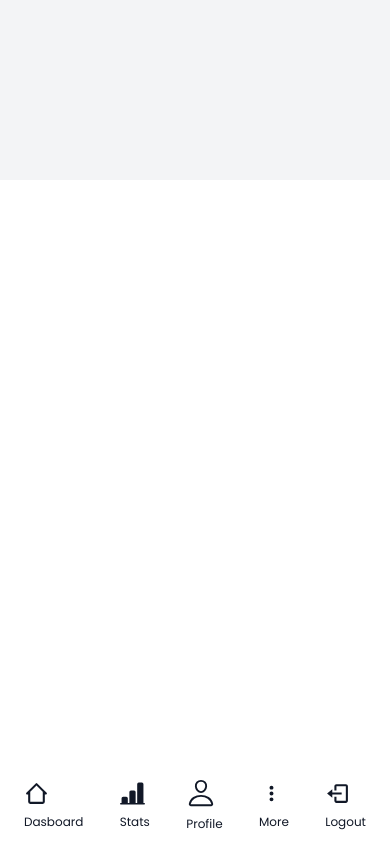
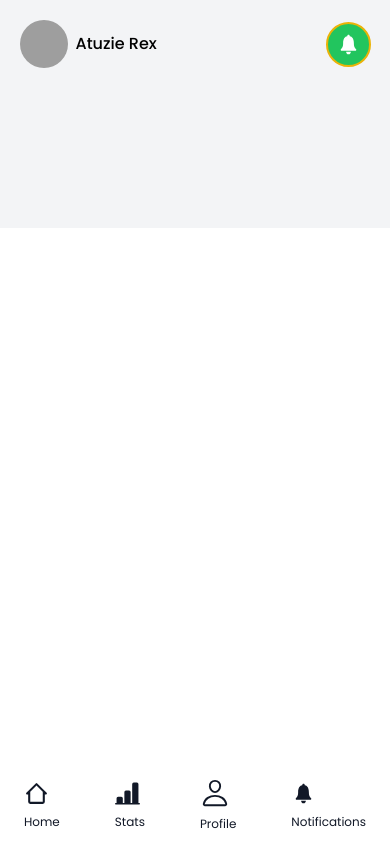
Before and after one commit to mr-atuzie/honey_comb, a React (Create React App) app: page /user in a window 390 px wide. Built offline with nearby package versions, Linux system fonts and the light colour scheme; grey boxes are pictures that could not be loaded.

Commit message:
sagdhcj,k

```diff
--- a/src/App.js
+++ b/src/App.js
@@ -9,6 +9,8 @@
 import AdminDashboard from "./pages/AdminDashboard";
 import UserLayout from "./components/UserLayout";
 import UserDashboard from "./pages/UserDashboard";
+import Notifications from "./pages/Notifications";
+import Profile from "./pages/Profile";
 
 function App() {
   return (
@@ -25,6 +27,8 @@
         </Route>
         <Route path="/user" element={<UserLayout />}>
           <Route path="dashboard" element={<UserDashboard />} />
+          <Route path="notifications" element={<Notifications />} />
+          <Route path="profile" element={<Profile />} />
         </Route>
       </Routes>
     </BrowserRouter>
--- a/src/components/Header.jsx
+++ b/src/components/Header.jsx
@@ -1,49 +1,56 @@
 import React from "react";
 import { IoIosNotifications } from "react-icons/io";
-import { Link } from "react-router-dom";
 
 const Header = () => {
-  const user =
-    "https://images.squarespace-cdn.com/content/v1/51ef4493e4b0561c90fa76d6/1667315305235-RCUO3EX7WIENHM8CG9U1/20210601_SLP2805-edit.jpg?format=1000w";
   return (
-    <div className="bg-white w-full z-40   fixed top-0 p-3 lg:pl-80  lg:py-4 lg:pr-4">
-      <div className=" flex items-center justify-between">
-        <div className=" flex items-center ">
-          {user === "" ? (
-            <img
-              className=" w-14 h-14 rounded-full object-cover shadow-md"
-              src="https://t4.ftcdn.net/jpg/04/08/24/43/360_F_408244382_Ex6k7k8XYzTbiXLNJgIL8gssebpLLBZQ.jpg"
-              alt=""
-            />
-          ) : (
-            <img
-              className=" w-14 h-14 rounded-full object-cover shadow-md"
-              src={user}
-              alt=""
-            />
-          )}
+    <div className=" flex justify-between items-center">
+      <form className=" hidden lg:block lg:w-[38%]">
+        <label
+          for="default-search"
+          className="mb-2 text-sm font-medium text-gray-900 sr-only dark:text-white"
+        >
+          Search
+        </label>
+        <div className="relative">
+          <div className="absolute inset-y-0 left-0 flex items-center pl-3 pointer-events-none">
+            <svg
+              className="w-4 h-4 text-gray-500 dark:text-gray-400"
+              aria-hidden="true"
+              xmlns="http://www.w3.org/2000/svg"
+              fill="none"
+              viewBox="0 0 20 20"
+            >
+              <path
+                stroke="currentColor"
+                stroke-linecap="round"
+                stroke-linejoin="round"
+                stroke-width="2"
+                d="m19 19-4-4m0-7A7 7 0 1 1 1 8a7 7 0 0 1 14 0Z"
+              />
+            </svg>
+          </div>
+          <input
+            type="search"
+            id="default-search"
+            className="block w-full p-4 pl-10 text-sm text-gray-900 border border-gray-300 rounded-lg bg-gray-50 "
+            placeholder="Search..."
+            required
+          />
+        </div>
+      </form>
 
-          <h3 className=" ml-3 font-semibold lg:text-xl capitalize">
-            Hi Amarachi
-          </h3>
-        </div>
+      <div className=" flex items-center gap-2">
+        <img
+          className=" w-12 h-12 rounded-full object-cover"
+          src="https://images.squarespace-cdn.com/content/v1/55cba28de4b05c606034e167/1642440989307-TLPN44V33FNLQCWNJ4O5/Gabriel+Tanhara_Actors-Headshots-London.jpg"
+          alt=""
+        />
 
-        <div className=" flex items-center gap-4 lg:gap-7">
-          <Link to={"/notification"}>
-            <div className=" flex items-center relative">
-              <div className=" border-2 border-yellow-500 bg-green-500 text-white p-2 h-fit rounded-full">
-                <IoIosNotifications size={25} className=" " />
-              </div>
+        <h2 className=" capitalize  font-medium">Atuzie Rex</h2>
+      </div>
 
-              <div className=" absolute w-2 h-2 bg-red-600 top-2 rounded-full right-3"></div>
-              <p className=" font-medium hidden lg:block ml-1">Notifications</p>
-            </div>
-          </Link>
-
-          {/* <button className=" hidden lg:block rounded-lg bg-blue-600 text-white py-2.5 px-6">
-            Logout
-          </button> */}
-        </div>
+      <div className=" border-2 border-yellow-500 bg-green-500 text-white p-2 h-fit rounded-full">
+        <IoIosNotifications size={25} className=" " />
       </div>
     </div>
   );
--- a/src/components/MobileNav.jsx
+++ b/src/components/MobileNav.jsx
@@ -1,8 +1,9 @@
 import React from "react";
-import { BiHomeAlt2, BiLogOut } from "react-icons/bi";
+import { BiHomeAlt2 } from "react-icons/bi";
 import { BsBarChartLineFill } from "react-icons/bs";
 import { IoPersonOutline } from "react-icons/io5";
-import { IoMdMore } from "react-icons/io";
+// import { IoMdMore } from "react-icons/io";
+import { IoIosNotifications } from "react-icons/io";
 // import { MdOutlineExplore } from "react-icons/md";
 // import { AiTwotoneHeart } from "react-icons/ai";
 import { NavLink } from "react-router-dom";
@@ -16,18 +17,18 @@
           <NavLink
             to={"/user/dashboard"}
             className={({ isActive }) =>
-              isActive ? "text-blue-500" : "text-gray-900"
+              isActive ? "text-green-600" : "text-gray-900"
             }
           >
             <BiHomeAlt2 size={25} />
-            <p className=" text-xs mt-2">Dasboard</p>
+            <p className=" text-xs mt-2">Home</p>
           </NavLink>
         </div>
         <div className=" flex flex-col items-center justify-center">
           <NavLink
             to={"/"}
             className={({ isActive }) =>
-              isActive ? "text-blue-500" : "text-gray-900"
+              isActive ? "text-green-600" : "text-gray-900"
             }
           >
             <BsBarChartLineFill size={25} />
@@ -37,9 +38,9 @@
 
         <div className=" flex flex-col items-center justify-center ">
           <NavLink
-            to={"/"}
+            to={"/user/profile"}
             className={({ isActive }) =>
-              isActive ? "text-blue-500" : "text-gray-900"
+              isActive ? "text-green-600" : "text-gray-900"
             }
           >
             <IoPersonOutline size={30} />
@@ -48,17 +49,17 @@
         </div>
         <div className=" flex flex-col items-center justify-center">
           <NavLink
-            to={"/"}
+            to={"/user/notifications"}
             className={({ isActive }) =>
-              isActive ? "text-blue-500" : "text-gray-900"
+              isActive ? "text-green-600" : "text-gray-900"
             }
           >
-            <IoMdMore size={25} />
-            <p className=" text-xs mt-2">More</p>
+            <IoIosNotifications size={25} />
+            <p className=" text-xs mt-2">Notifications</p>
           </NavLink>
         </div>
 
-        <div className=" flex flex-col items-center justify-center">
+        {/* <div className=" flex flex-col items-center justify-center">
           <NavLink
             to={"/"}
             className={({ isActive }) =>
@@ -68,7 +69,7 @@
             <BiLogOut size={25} />
             <p className=" text-xs mt-2">Logout</p>
           </NavLink>
-        </div>
+        </div> */}
       </div>
     </div>
   );
--- a/src/components/UserLayout.jsx
+++ b/src/components/UserLayout.jsx
@@ -1,6 +1,7 @@
 import React from "react";
 import { Outlet } from "react-router-dom";
 import MobileNav from "./MobileNav";
+import Header from "./Header";
 
 const UserLayout = () => {
   return (
@@ -10,6 +11,7 @@
       </div>
       <div className=" lg:w-[80%] bg-gray-100  py-5   pb-40">
         <div className=" w-[90%] lg:w-[95%] mx-auto">
+          <Header />
           <Outlet />
         </div>
       </div>
--- /dev/null
+++ b/src/pages/Notifications.jsx
@@ -0,0 +1,13 @@
+import React from "react";
+
+const Notifications = () => {
+  return (
+    <div>
+      <h1 className=" font-medium text-2xl lg:text-4xl  my-9 lg:my-11">
+        Notifications
+      </h1>
+    </div>
+  );
+};
+
+export default Notifications;
--- /dev/null
+++ b/src/pages/Profile.jsx
@@ -0,0 +1,13 @@
+import React from "react";
+
+const Profile = () => {
+  return (
+    <div>
+      <h1 className=" font-medium text-2xl lg:text-4xl  my-9 lg:my-11">
+        Notifications
+      </h1>
+    </div>
+  );
+};
+
+export default Profile;
--- a/src/pages/UserDashboard.jsx
+++ b/src/pages/UserDashboard.jsx
@@ -7,62 +7,12 @@
 import Notification from "../components/Notification";
 import UserAreaChart from "../components/UserAreaChart";
 import UserCard from "../components/UserCard";
-import { IoIosNotifications } from "react-icons/io";
 
 const UserDashboard = () => {
   return (
     <div>
       {/* header */}
-      <div className=" flex justify-between items-center">
-        <form className=" hidden lg:block lg:w-[38%]">
-          <label
-            for="default-search"
-            className="mb-2 text-sm font-medium text-gray-900 sr-only dark:text-white"
-          >
-            Search
-          </label>
-          <div className="relative">
-            <div className="absolute inset-y-0 left-0 flex items-center pl-3 pointer-events-none">
-              <svg
-                className="w-4 h-4 text-gray-500 dark:text-gray-400"
-                aria-hidden="true"
-                xmlns="http://www.w3.org/2000/svg"
-                fill="none"
-                viewBox="0 0 20 20"
-              >
-                <path
-                  stroke="currentColor"
-                  stroke-linecap="round"
-                  stroke-linejoin="round"
-                  stroke-width="2"
-                  d="m19 19-4-4m0-7A7 7 0 1 1 1 8a7 7 0 0 1 14 0Z"
-                />
-              </svg>
-            </div>
-            <input
-              type="search"
-              id="default-search"
-              className="block w-full p-4 pl-10 text-sm text-gray-900 border border-gray-300 rounded-lg bg-gray-50 "
-              placeholder="Search..."
-              required
-            />
-          </div>
-        </form>
 
-        <div className=" flex items-center gap-2">
-          <img
-            className=" w-12 h-12 rounded-full object-cover"
-            src="https://images.squarespace-cdn.com/content/v1/55cba28de4b05c606034e167/1642440989307-TLPN44V33FNLQCWNJ4O5/Gabriel+Tanhara_Actors-Headshots-London.jpg"
-            alt=""
-          />
-
-          <h2 className=" capitalize  font-medium">Atuzie Rex</h2>
-        </div>
-
-        <div className=" border-2 border-yellow-500 bg-green-500 text-white p-2 h-fit rounded-full">
-          <IoIosNotifications size={25} className=" " />
-        </div>
-      </div>
       <h1 className=" font-medium text-2xl lg:text-4xl  my-9 lg:my-11">
         {" "}
         Dashboard
```
